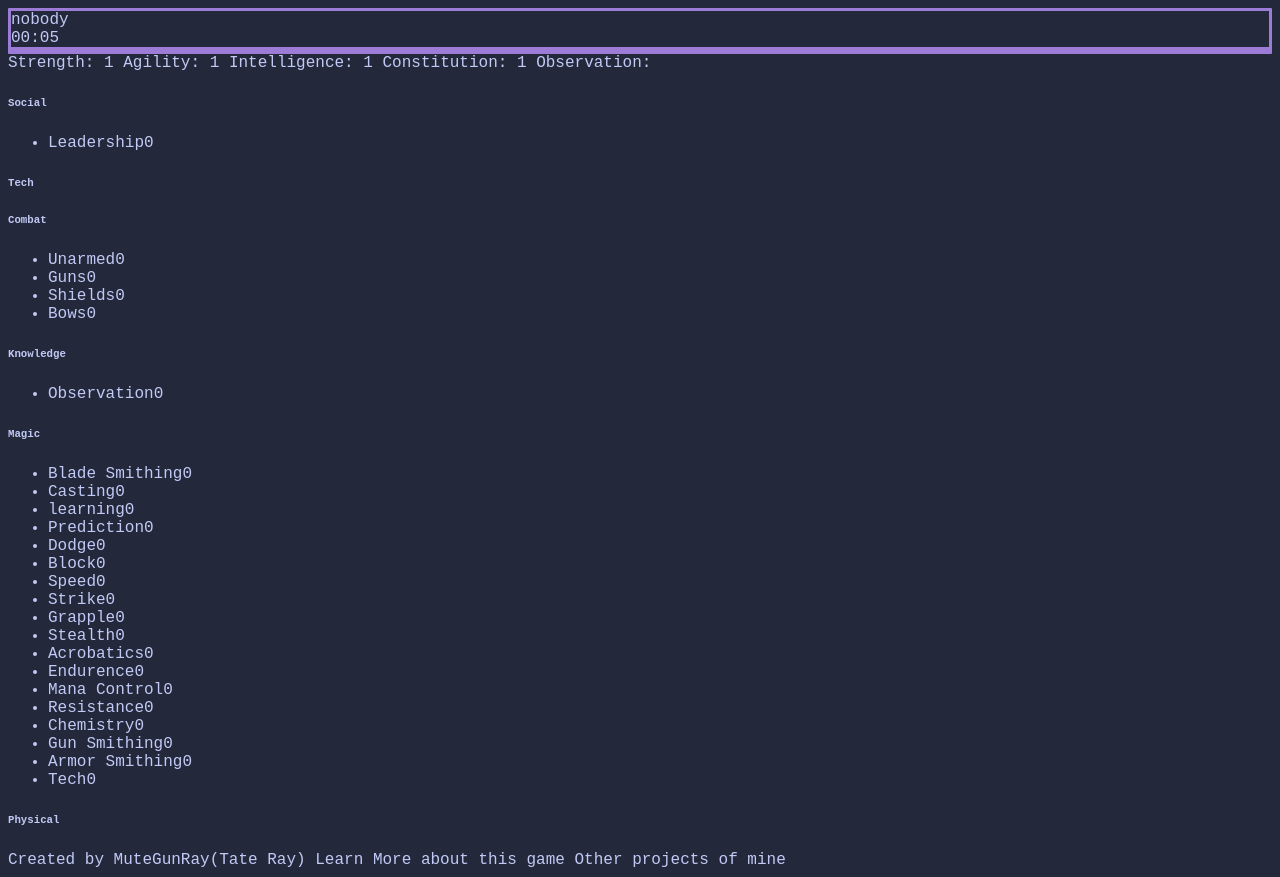
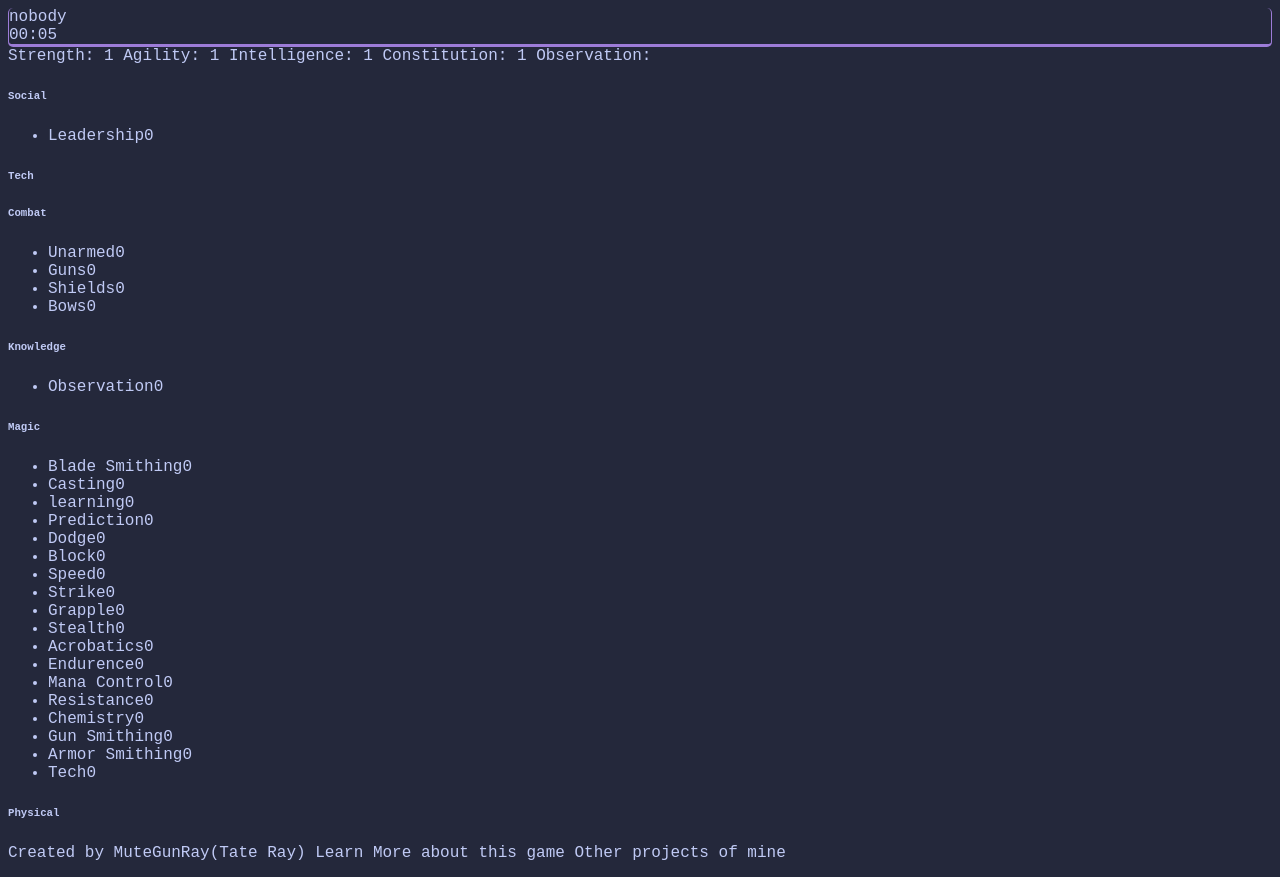
Before and after one commit to Mute-GunRay/survive-thrive, a plain HTML site: page index.html in a window 1280 px wide. Drawn offline with Linux system fonts and the light colour scheme; a web font is replaced by a local one.

Commit message:
changes to border;

```diff
--- a/index.css
+++ b/index.css
@@ -27,12 +27,14 @@ body {
 header {
     display: flex;
     flex-direction: column;
-    border-bottom-width: var(--medium);
-    border-left-width: var(--x-small);
-    border-right-width: var(--x-small);
+    border-bottom-width: var(--x-small);
+    border-left-width: var(--xx-small);
+    border-right-width: var(--xx-small);
     border-color: var(--purple);
-    border-radius: var(--xx-small);
-    border-style: solid;
+    border-radius: var(--small);
+    border-bottom-style: solid;
+    border-left-style: solid;
+    border-right-style: solid;
 }
 
 .stat_block {
```
